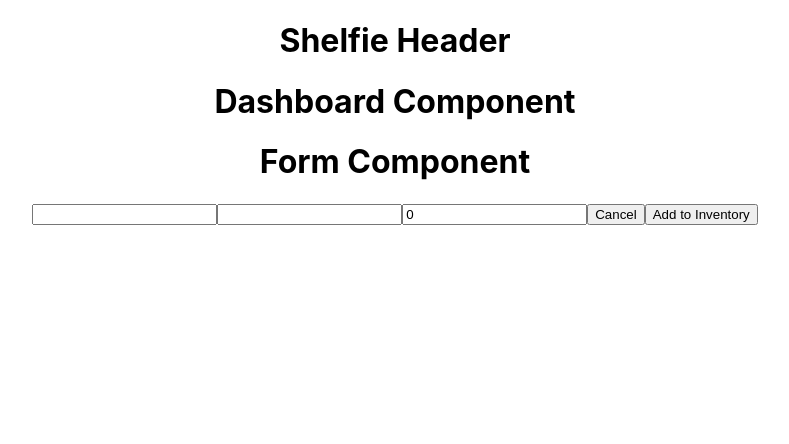
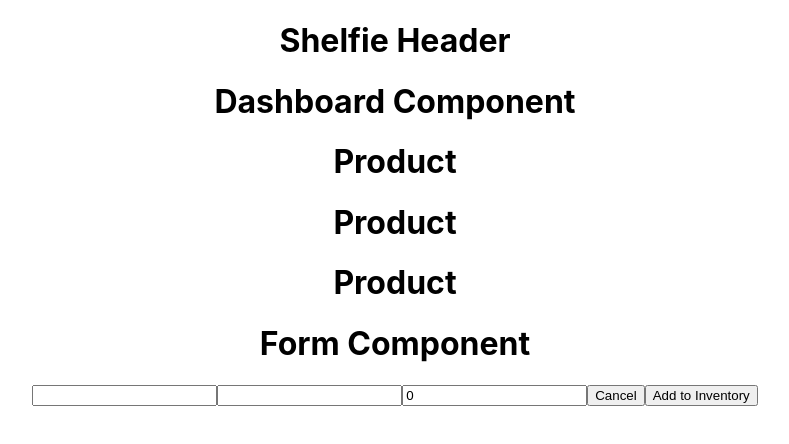
Before and after one commit to bfulk13/shelfie, a React (Create React App) app: page / in a window 1280 px wide. Shown: the top 444 px of the page, without its empty margins (245-1034 px from the left). Built offline with nearby package versions, Linux system fonts and the light colour scheme.

Commit message:
props to dashboard

```diff
--- a/src/App.js
+++ b/src/App.js
@@ -1,8 +1,9 @@
 import React, { Component } from 'react';
 import './App.css';
-import Header from './components/Header/Header'
+import Header from './components/Header/Header';
 import Dashboard from './components/Dashboard/Dashboard';
-import Form from './components/Form/Form'
+import Form from './components/Form/Form';
+import Product from './components/Product/Product';
 
 class App extends Component {
   constructor(){
@@ -11,16 +12,19 @@ class App extends Component {
     this.state = {
       inventory: [
         {
+          id: 1,
           name:  `rifle`,
           price: 799,
           img: `https://images.unsplash.com/photo-1518219870542-9cc78377f953?ixlib=rb-1.2.1&ixid=eyJhcHBfaWQiOjEyMDd9&auto=format&fit=crop&w=1950&q=80`
         },
         {
+          id: 2,
           name:  `handgun`,
           price: 499,
           img: `https://images.unsplash.com/photo-1510503973075-f00509204da1?ixlib=rb-1.2.1&ixid=eyJhcHBfaWQiOjEyMDd9&auto=format&fit=crop&w=1950&q=80`
         },
         {
+          id: 3,
           name: `knife-hatchet combo`,
           price: 199,
           img: `https://images.unsplash.com/photo-1483992233021-1801812fdacb?ixlib=rb-1.2.1&auto=format&fit=crop&w=1950&q=80`
@@ -30,12 +34,21 @@ class App extends Component {
   }
 
   render() {
-    const { inventory } = this.state;
+    const {inventory} = this.state;
+    const mappedInventory = inventory.map( product => {
+      return (
+        <Product />
+      )
+    })
     return (
       <div className="App">
         <Header />
         <Dashboard
-          inventory={inventory}
+          inventory={mappedInventory}
+          key={inventory.id}
+          name={inventory.name}
+          price={inventory.price}
+          img={inventory.img}
         />
         <Form />
       </div>
--- a/src/components/Dashboard/Dashboard.js
+++ b/src/components/Dashboard/Dashboard.js
@@ -11,16 +11,11 @@ class Dashboard extends Component{
     }
 
     render(){
-        // const mappedInventory = this.props.map(item => {
-        //     return (
-        //         <Product
 
-        //         />
-        //     )
-        // })
         return(
             <div>
                 <h1>Dashboard Component</h1>
+                {this.props.inventory}
             </div>
 
         )
```
